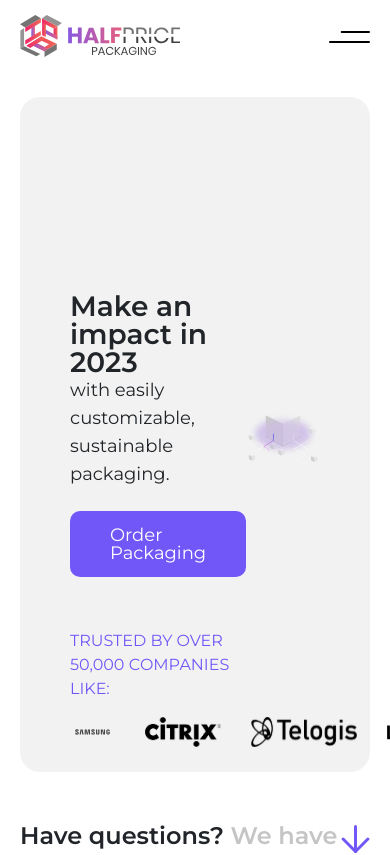
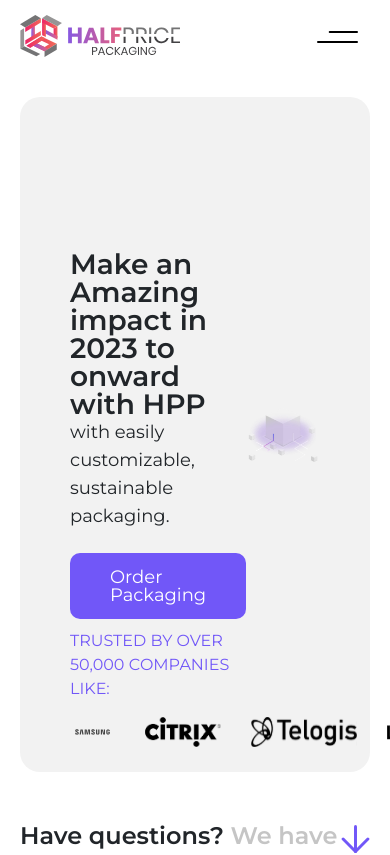
Before and after one commit to Bushra142/hppfrontend, a Nuxt app: page / in a window 390 px wide. Shown: the top 855 px of the page. Built offline with nearby package versions, Linux system fonts and the light colour scheme.

Commit message:
changes pushed

```diff
--- a/components/home/Hero.vue
+++ b/components/home/Hero.vue
@@ -3,7 +3,7 @@
     <div class="home-hero">
       <div class="text-part">
         <h1>
-          Make an impact in 2023
+          Make an Amazing impact in 2023 to onward with HPP
           <span>with easily customizable, sustainable packaging.</span>
         </h1>
         <a href="#!" class="cta-primary">Order Packaging</a>
--- a/components/layouts/Header.vue
+++ b/components/layouts/Header.vue
@@ -72,33 +72,29 @@
         <HPPLogo />
       </div>
       <div class="menu">
-        <a data-toggle="collapse" href="#" data-target=".collapse" role="button">
-          <img
-            @click.stop="drawer = !drawer"
+        <b-button v-b-toggle.sidebar-no-header class="side-bar-icon"><img
             src="~/assets/icons/menuicon.svg"
             alt="Menu"
-          />
-        </a>
+          /></b-button>
 
+      <b-sidebar id="sidebar-no-header" aria-labelledby="sidebar-no-header-title" no-header shadow>
+      <template #default="{ hide }">
+        <div class="p-3">
+          <a href="#!" class="cta-primary outlined small">Get a Quote</a>
+
+          <nav class="mb-3">
+            <b-nav vertical>
+              <b-nav-item active @click="hide">Active</b-nav-item>
+              <b-nav-item href="#link-1" @click="hide">Link</b-nav-item>
+              <b-nav-item href="#link-2" @click="hide">Another Link</b-nav-item>
+            </b-nav>
+          </nav>
+          <b-button variant="primary" block @click="hide">Close Sidebar</b-button>
         </div>
+      </template>
+    </b-sidebar>
+
     </div>
-    <div class="collapse">
-        <div class="w-sidebar navbar-collapse collapse sidebar">
-            <!-- fixed sidebar -->
-            <div class="w-sidebar">
-                <ul class="nav text-truncate">
-                    <li class="nav-item">
-                        <a class="nav-link active" href="#">Active</a>
-                    </li>
-                    <li class="nav-item">
-                        <a class="nav-link" href="#">Link</a>
-                    </li>
-                    <li class="nav-item">
-                        <a class="nav-link" href="#">Link</a>
-                    </li>
-                </ul>
-            </div>
-        </div>
     </div>
 
      </div>
@@ -343,41 +339,19 @@ export default {
 .mobile-menu{
   display: block;
   margin-bottom: 25px;
-}
 
-.row.collapse,
-    .row.collapsing {
-        margin-left: 0 !important;
-        left: 0 !important;
-        overflow: visible;
+  .menu{
+    .side-bar-icon{
+      background: none;
+      border: none;
     }
 
-    .row > .sidebar.collapse {
-        display: flex !important;
-        margin-left: -100% !important;
-        transition: all .3s linear;
-        position: fixed;
-        z-index: 1050;
-        max-width: 0;
-        min-width: 0;
-        flex-basis: auto;
+    a{
+      width: 100%;
+      text-align: center;
     }
-
-    .row > .sidebar.collapse.show {
-        margin-left: 0 !important;
-        width: 100%;
-        max-width: 100%;
-        min-width: initial;
-    }
-
-    .row > .sidebar.collapsing {
-        display: flex !important;
-        margin-left: -10% !important;
-        transition: all .3s linear !important;
-        position: fixed;
-        z-index: 1050;
-        min-width: initial;
-    }
+  }
+}
 
 }
 </style>
```
